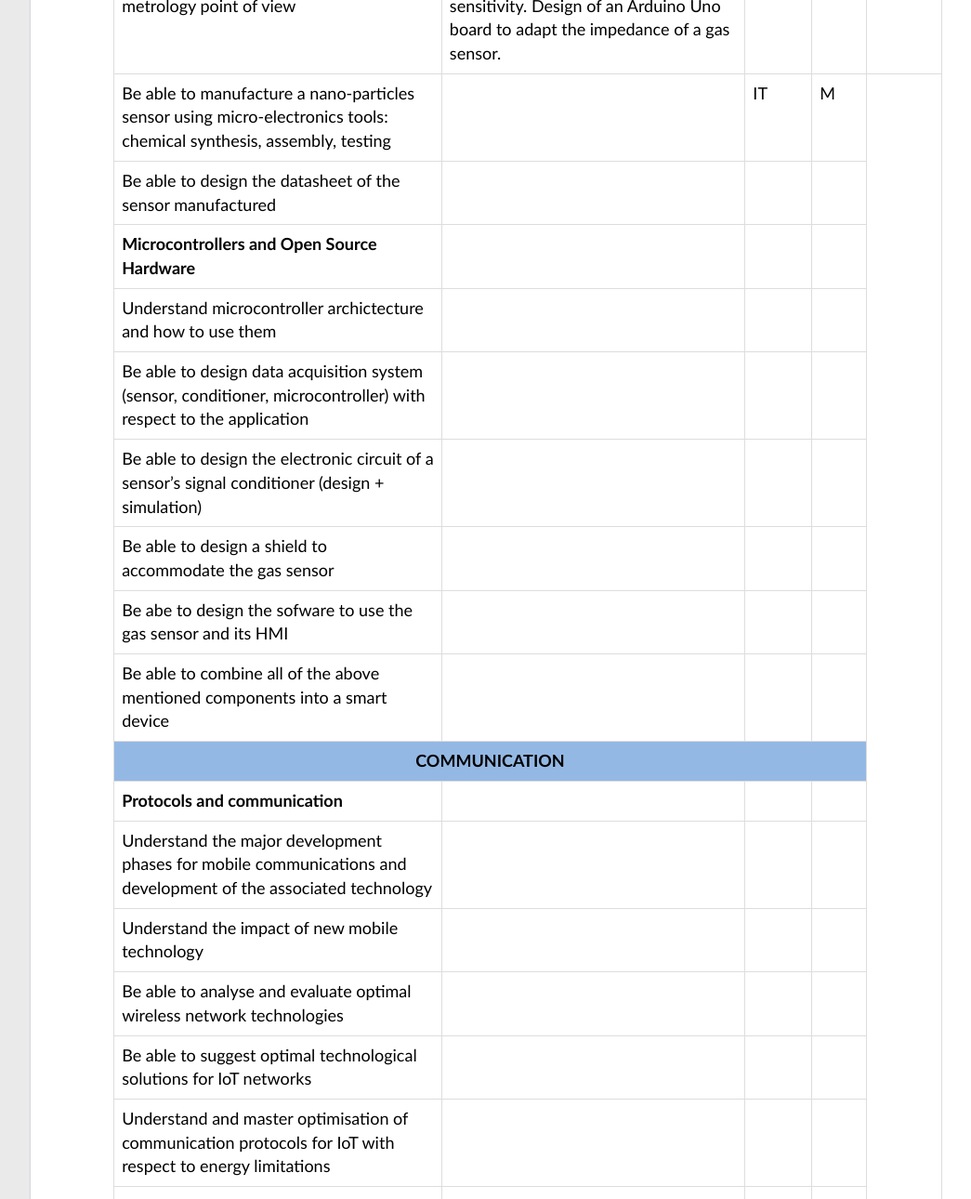
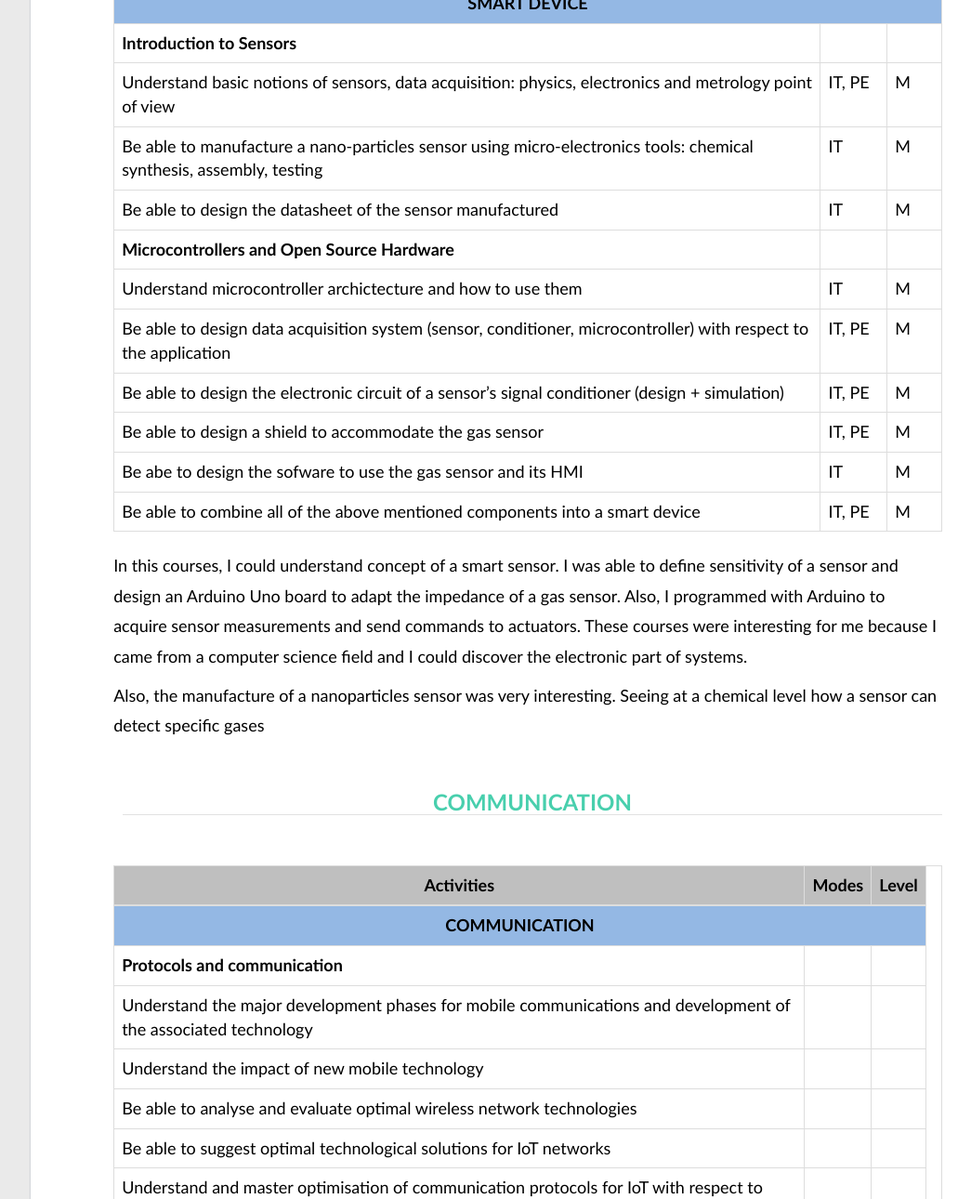
Before and after one commit to TehemaTeiti/Portfolio, a plain HTML site: page web/Main/analytical.html in a window 1280 px wide. Shown: the part 1030-2320 px from the top of the page at 93% size, without its empty margins (177-1222 px from the left). Drawn offline with Linux system fonts and the light colour scheme.

Commit message:
analytics

```diff
--- a/web/Main/analytical.html
+++ b/web/Main/analytical.html
@@ -105,9 +105,11 @@
                       <!-- /col-md-6 -->
                       <div class="col-lg-10 col-lg-offset-1 detailed">
                         <h4>Analysis of skills</h4>
-                        <p>During this training, I made several projects which were instructives and where I could put in practice what I have learned, resolve problems I was
+                        <p>During this training, I made several projects which were instructives and where I could put
+                          in practice what I have learned, resolve problems I was
                           confronted with and discover more about the IoT domain. Coming from a
-                          computer science domain, I discover the electronical and signal processing fields. That helps to understand the process of an IoT device, from
+                          computer science domain, I discover the electronical and signal processing fields. That helps
+                          to understand the process of an IoT device, from
                           the design of a circuit board to the deployement of web services.
                           The following
                           criteria are used
@@ -130,30 +132,27 @@
                             <li><span class="bold">PP</span>: Professional Practice</li>
                           </ul>
                         </p>
-                        <div class="row mt mb">
+
+                        <div id="smart_device" class="row mt mb">
+
+                          <h4>Smart Device</h4>
+                          <!-- SMART DEVICE -->
                           <div class="adv-table">
                             <table cellpadding="0" cellspacing="0" border="0" class="display table table-bordered">
                               <thead>
                                 <tr>
                                   <th>Activities</th>
-                                  <th>Acquired experience</th>
                                   <th>Modes</th>
                                   <th>Level</th>
-                                  <th>Support</th>
                                 </tr>
                               </thead>
                               <tbody>
-
-                                <!-- SMART DEVICE -->
-                                <div id="smart">
                                 <tr class="d-flex">
-                                    <th colspan="5" class="subheader center">SMART DEVICE</th>
+                                  <th colspan="3" class="subheader center">SMART DEVICE</th>
                                 </tr>
 
                                 <tr>
                                   <th>Introduction to Sensors</th>
-                                    <th></th>
-                                    <th></th>
                                   <th></th>
                                   <th></th>
                                 </tr>
@@ -162,21 +161,13 @@
                                   <td>Understand basic notions of sensors, data acquisition: physics, electronics and
                                     metrology point of view
                                   </td>
-                                    <td>
-                                      Understanding on the concept of a smart sensor. Calculation of the sensor sensitivity. Design of an
-                                      Arduino Uno board to adapt the impedance of a gas sensor.
-                                    </td>
                                   <td>IT, PE</td>
                                   <td>M</td>
-                                    <td><a href="https://github.com/MOSH-Insa-Toulouse/CHEN_TEITI_Gas_Sensor"><img src="img/github.png" height="42" width="42"/></a></td>
                                 </tr>
 
                                 <tr>
                                   <td>Be able to manufacture a nano-particles sensor using micro-electronics tools:
                                     chemical synthesis, assembly, testing
-                                    </td>
-                                    <td>
-
                                   </td>
                                   <td>IT</td>
                                   <td>M</td>
@@ -184,74 +175,82 @@
 
                                 <tr>
                                   <td>Be able to design the datasheet of the sensor manufactured </td>
-                                    <td></td>
-                                    <td></td>
-                                    <td></td>
+                                  <td>IT</td>
+                                  <td>M</td>
                                 </tr>
-                                  <!--  -->
+
                                 <tr>
                                   <th>Microcontrollers and Open Source Hardware</th>
-                                    <th></th>
                                   <th></th>
                                   <th></th>
                                 </tr>
 
                                 <tr>
                                   <td>Understand microcontroller archictecture and how to use them</td>
-                                    <td></td>
-                                    <td></td>
-                                    <td></td>
+                                  <td>IT</td>
+                                  <td>M</td>
                                 </tr>
 
                                 <tr>
                                   <td>Be able to design data acquisition system (sensor, conditioner,
                                     microcontroller) with respect to the application</td>
-                                    <td></td>
-                                    <td></td>
-                                    <td></td>
+                                  <td>IT, PE</td>
+                                  <td>M</td>
                                 </tr>
 
                                 <tr>
                                   <td>Be able to design the electronic circuit of a sensor’s signal conditioner
                                     (design + simulation)</td>
-                                    <td></td>
-                                    <td></td>
-                                    <td></td>
+                                  <td>IT, PE</td>
+                                  <td>M</td>
                                 </tr>
 
                                 <tr>
                                   <td>Be able to design a shield to accommodate the gas sensor</td>
-                                    <td></td>
-                                    <td></td>
-                                    <td></td>
+                                  <td>IT, PE</td>
+                                  <td>M</td>
                                 </tr>
 
                                 <tr>
                                   <td>Be abe to design the sofware to use the gas sensor and its HMI</td>
-                                    <td></td>
-                                    <td></td>
-                                    <td></td>
+                                  <td>IT</td>
+                                  <td>M</td>
                                 </tr>
 
                                 <tr>
                                   <td>Be able to combine all of the above mentioned components into a smart device</td>
-                                    <td></td>
-                                    <td></td>
-                                    <td></td>
+                                  <td>IT, PE</td>
+                                  <td>M</td>
                                 </tr>
+                              </tbody>
+                            </table>
+
+                            <p>In this courses, I could understand concept of a smart sensor. I was able to define sensitivity of a sensor
+                              and design an Arduino Uno board to adapt the impedance of a gas sensor. Also, I programmed with Arduino to acquire sensor measurements and send commands to actuators.
+                            These courses were interesting for me because I came from a computer science field and I could discover the electronic part of systems.</p>
+                            <p>Also, the manufacture of a nanoparticles sensor was very interesting. Seeing at a chemical level how a sensor can detect specific gases
+                            </p>
                           </div>
                           <!-- END SMART DEVICE -->
 
                           <!-- COMMUNICATION -->
-                                <div id="communication">
-
+                          <h4>Communication</h4>
+                          <div class="adv-table">
+                            <table class="display table table-bordered">
+                                <thead>
+                                    <tr>
+                                      <th>Activities</th>
+                                      <th>Modes</th>
+                                      <th>Level</th>
+                                    </tr>
+                                  </thead>
+                              <tbody>
                                 <tr class="d-flex">
-                                    <th colspan="4" class="subheader center">COMMUNICATION</th>
+                                  <th colspan="3" class="subheader center">COMMUNICATION</th>
                                 </tr>
 
                                 <tr>
                                   <th>Protocols and communication</th>
-                                    <th></th>
                                   <th></th>
                                   <th></th>
                                 </tr>
@@ -262,13 +261,11 @@
                                   </td>
                                   <td></td>
                                   <td></td>
-                                    <td></td>
                                 </tr>
 
                                 <tr>
                                   <td>Understand the impact of new mobile technology
                                   </td>
-                                    <td></td>
                                   <td></td>
                                   <td></td>
                                 </tr>
@@ -277,12 +274,10 @@
                                   <td>Be able to analyse and evaluate optimal wireless network technologies</td>
                                   <td></td>
                                   <td></td>
-                                    <td></td>
                                 </tr>
 
                                 <tr>
                                   <td>Be able to suggest optimal technological solutions for IoT networks</td>
-                                    <td></td>
                                   <td></td>
                                   <td></td>
                                 </tr>
@@ -292,13 +287,11 @@
                                     respect to energy limitations</td>
                                   <td></td>
                                   <td></td>
-                                    <td></td>
                                 </tr>
 
                                 <tr>
                                   <td>Understand and master optimisation of communication protocols with respect to
                                     security concerns</td>
-                                    <td></td>
                                   <td></td>
                                   <td></td>
                                 </tr>
@@ -318,13 +311,11 @@
                                     specifications</td>
                                   <td></td>
                                   <td></td>
-                                    <td></td>
                                 </tr>
 
                                 <!--  -->
                                 <tr>
                                   <th>Security for IoT networks</th>
-                                    <th></th>
                                   <th></th>
                                   <th></th>
                                 </tr>
@@ -333,12 +324,10 @@
                                   <td>Understand the fundamentals of security</td>
                                   <td></td>
                                   <td></td>
-                                    <td></td>
                                 </tr>
 
                                 <tr>
                                   <td>Be able to identify security weaknesses in an IoT architecture</td>
-                                    <td></td>
                                   <td></td>
                                   <td></td>
                                 </tr>
@@ -348,22 +337,21 @@
                                     architecture</td>
                                   <td></td>
                                   <td></td>
-                                    <td></td>
                                 </tr>
 
                                 <tr>
                                   <td>Be able to propose adequate security counter-measures</td>
                                   <td></td>
                                   <td></td>
-                                    <td></td>
                                 </tr>
 
-                                </div>
-                                <!-- ENND COMMUNICATION -->
+
 
                               </tbody>
                             </table>
                           </div>
+                          <!-- ENND COMMUNICATION -->
+
                         </div>
                         <!-- /row -->
                       </div>
```
Also changed, not shown: 2 other files. Lines whose indentation alone changed are shown as unchanged.
